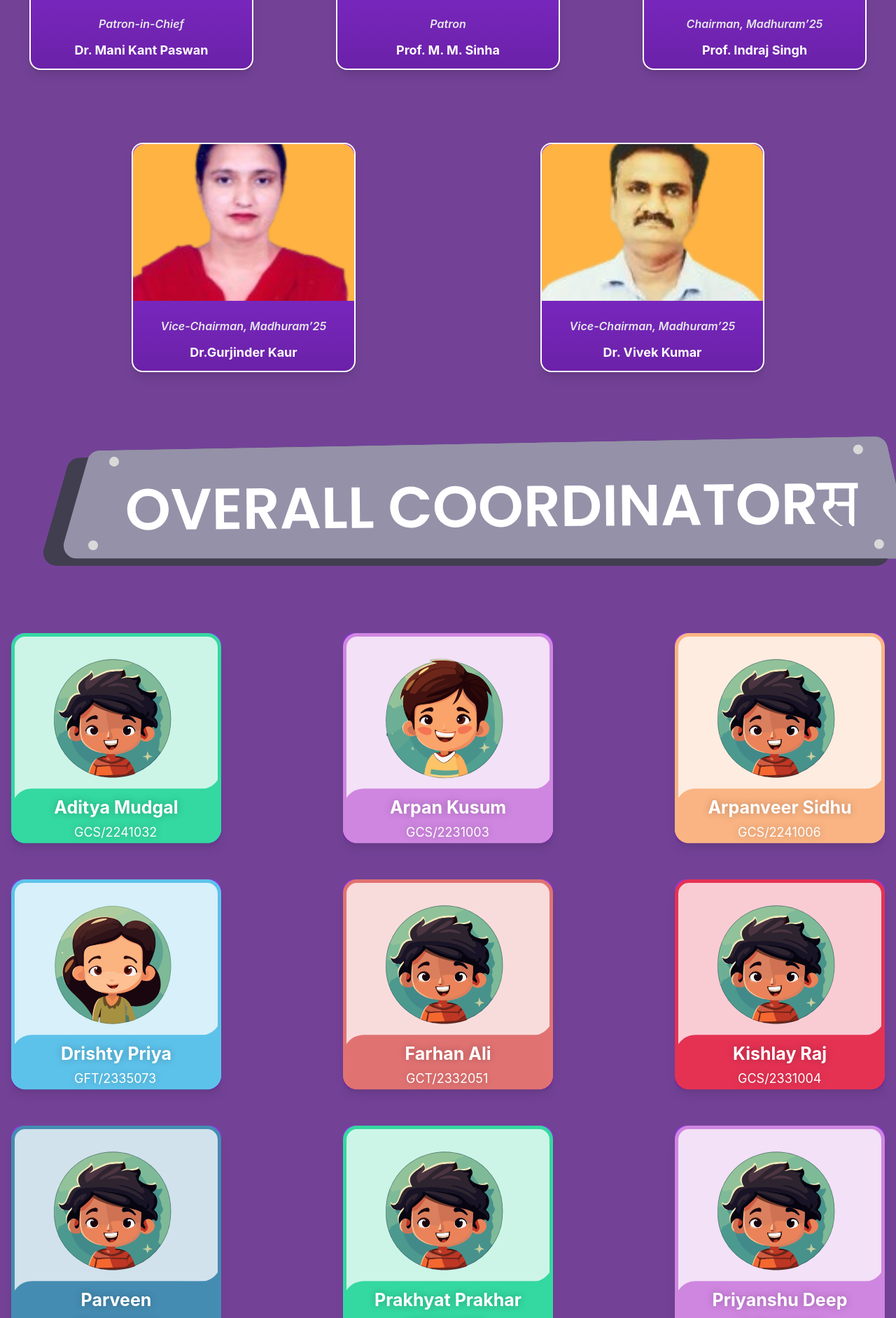
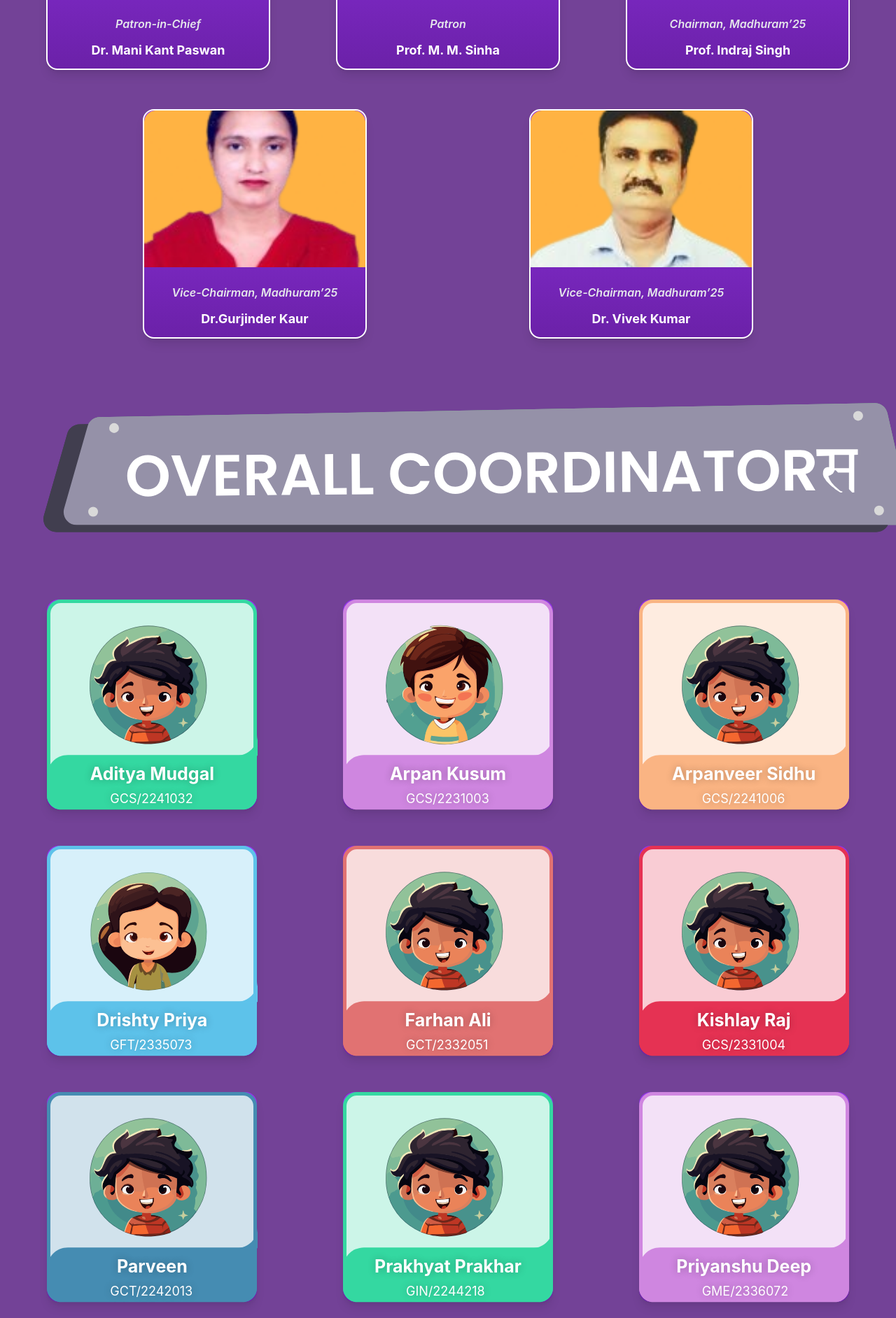
Before and after one commit to aphsavii/Madhuram-25, a React (Vite) app: page /team in a window 1280 px wide. Shown: the part 908-2792 px from the top of the page at 70% size. Built offline with nearby package versions, Linux system fonts and the light colour scheme.

Commit message:
Team Page commit #5 finalv1

```diff
--- a/src/pages/Team.jsx
+++ b/src/pages/Team.jsx
@@ -210,7 +210,7 @@ const Faculty = ({ width }) => {
                 </div>
             </div>
 
-            <div className="flex flex-wrap gap-20 justify-evenly mt-20 mb-20" >
+            <div className="flex flex-wrap gap-8 sm:gap-8 justify-evenly mt-20 mb-20" >
                 <Card
                     title="Dr. Mani Kant Paswan"
                     description="Patron-in-Chief"
@@ -262,7 +262,7 @@ const Coordinators = ({ width }) => {
                 <img src='/assets/coord.svg' />
             </div>
 
-            <div className="scards flex flex-wrap gap-5 justify-between " >
+            <div className="scards flex flex-wrap  justify-around sm:justify-around gap-5" >
                 {scardData.map((scard, index) => (
                     <Scard
                         key={index}
```
